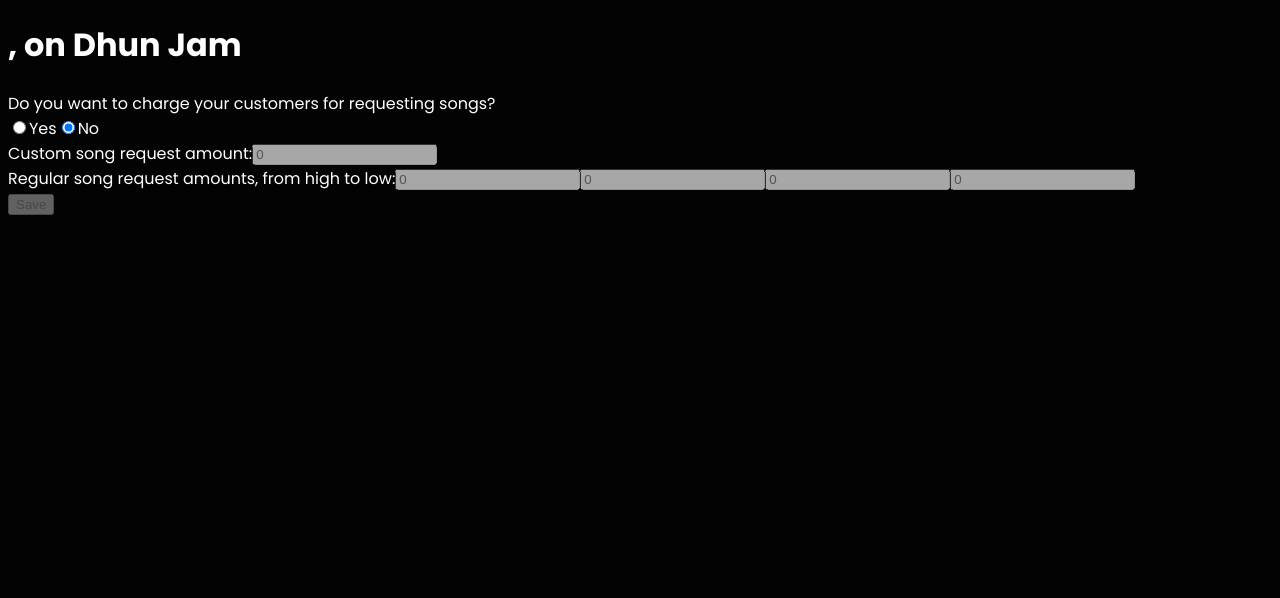
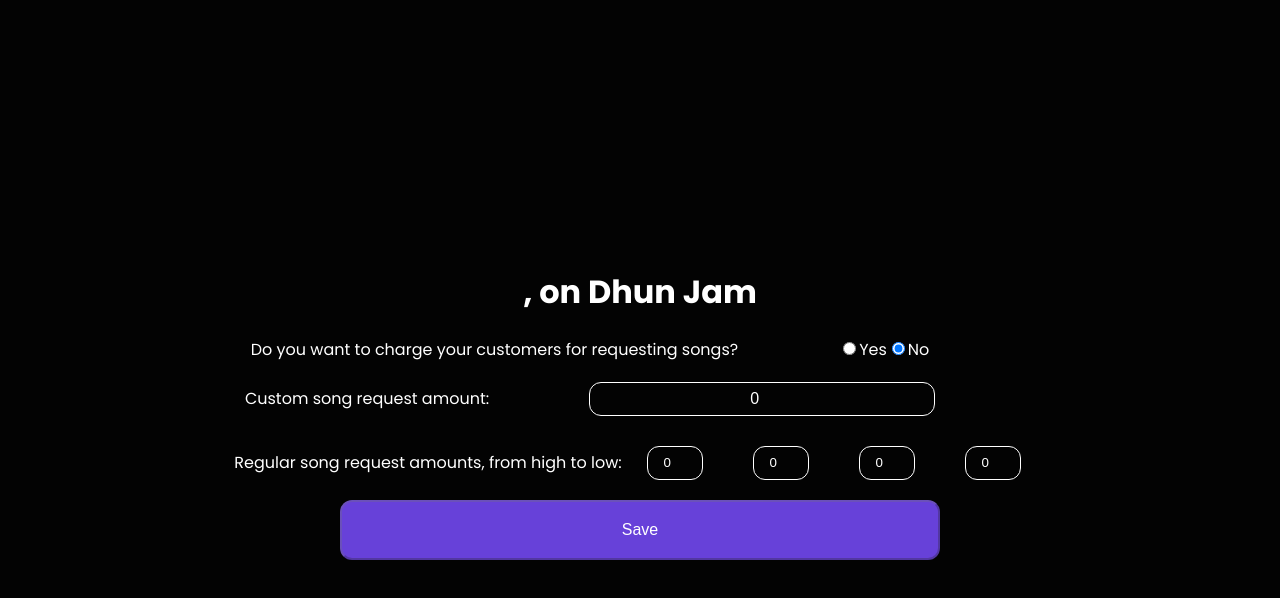
Before and after one commit to Rishi-Mishra0704/dhunJam-project, a Next.js app: page /dashboard in a window 1280 px wide. Shown: the top 598 px of the page. Built offline with nearby package versions, Linux system fonts and the light colour scheme; no server answers; a web font is replaced by a local one.

Commit message:
add basic styling to dashboard

```diff
--- a/src/app/dashboard/dashboard.module.css
+++ b/src/app/dashboard/dashboard.module.css
@@ -1,3 +1,74 @@
-.container{
-    color: #fff;
+.container {
+  color: #fff;
+  display: flex;
+  flex-direction: column;
+  justify-content: center;
+  align-items: center;
+  height: 100vh;
+  width: 100%;
 }
+
+.save {
+  display: flex;
+  justify-content: center;
+  align-items: center;
+  width: 600px;
+  height: 60px;
+  font-size: 16px;
+  margin: 10px;
+  padding: 5px;
+  color: #fff;
+  background-color: #6741d9;
+  border-radius: 12px;
+  cursor: pointer;
+}
+.radioContainer {
+  display: flex;
+  justify-content: center;
+  align-items: center;
+  font-size: 16px;
+  color: #fff;
+  background-color: transparent;
+}
+.radioButton {
+  margin: 0 100px;
+}
+.customSong {
+  display: flex;
+  justify-content: center;
+  align-items: center;
+  font-size: 16px;
+  background-color: transparent;
+  margin: 20px 0;
+}
+.customSong input {
+  color: #fff;
+  background-color: transparent;
+  border: 1px solid #fff;
+  border-radius: 12px;
+  text-align: center;
+  outline: none;
+  width: 340px;
+  height: 30px;
+  font-size: 16px;
+  margin: 0 100px;
+}
+.categorySong {
+  display: flex;
+  justify-content: center;
+  align-items: center;
+  font-size: 16px;
+  background-color: transparent;
+  margin: 10px 0;
+}
+.categorySong input {
+  color: #fff;
+  background-color: transparent;
+  border: 1px solid #fff;
+  border-radius: 12px;
+  text-align: center;
+  outline: none;
+  width: 50px;
+  height: 30px;
+  margin: 0 25px;
+}
--- a/src/app/dashboard/page.tsx
+++ b/src/app/dashboard/page.tsx
@@ -121,15 +121,16 @@
       <h1>
         {adminDetails?.name}, {adminDetails?.location} on Dhun Jam
       </h1>
-      <div>
+      <div className={styles.radioContainer}>
         <label>Do you want to charge your customers for requesting songs?</label>
-        <div>
+        <div className={styles.radioButton}>
           <label>
             <input
               type="radio"
               value="yes"
               checked={chargeCustomers}
               onChange={() => handleChargeCustomersChange(true)}
+              className={styles.radio}
             />
             Yes
           </label>
@@ -139,12 +140,13 @@
               value="no"
               checked={!chargeCustomers}
               onChange={() => handleChargeCustomersChange(false)}
+              className={styles.radio}
             />
             No
           </label>
         </div>
       </div>
-      <div>
+      <div className={styles.customSong}>
         <label>Custom song request amount:</label>
         <input
           type="number"
@@ -153,7 +155,7 @@
           disabled={!chargeCustomers}
         />
       </div>
-      <div>
+      <div className={styles.categorySong}>
         <label>Regular song request amounts, from high to low:</label>
         <input
           type="number"
@@ -180,7 +182,7 @@
           disabled={!chargeCustomers}
         />
       </div>
-      <button onClick={handleSaveButtonClick} disabled={saveButtonDisabled}>
+      <button className={styles.save} onClick={handleSaveButtonClick} disabled={saveButtonDisabled}>
         Save
       </button>
     </div>
```
